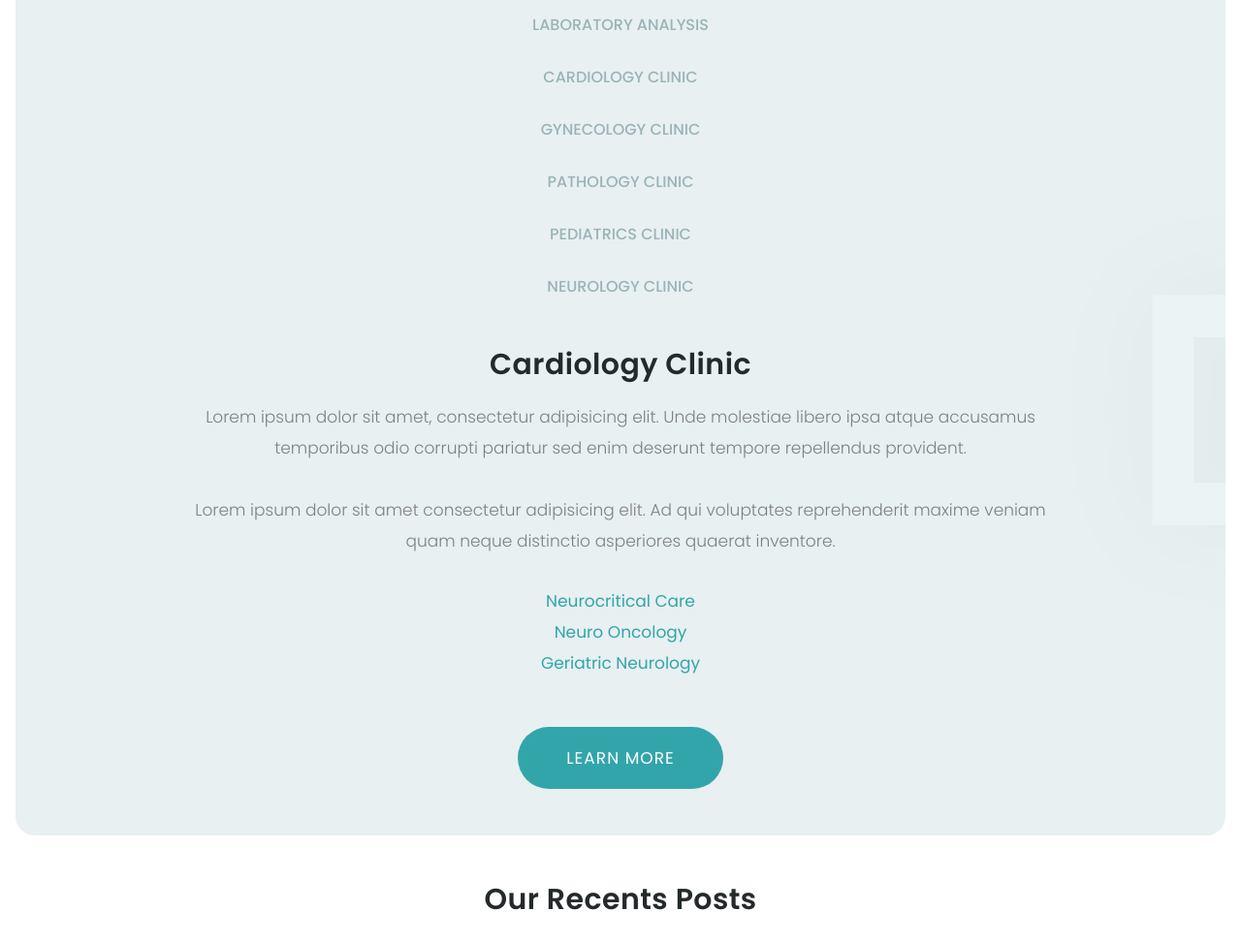
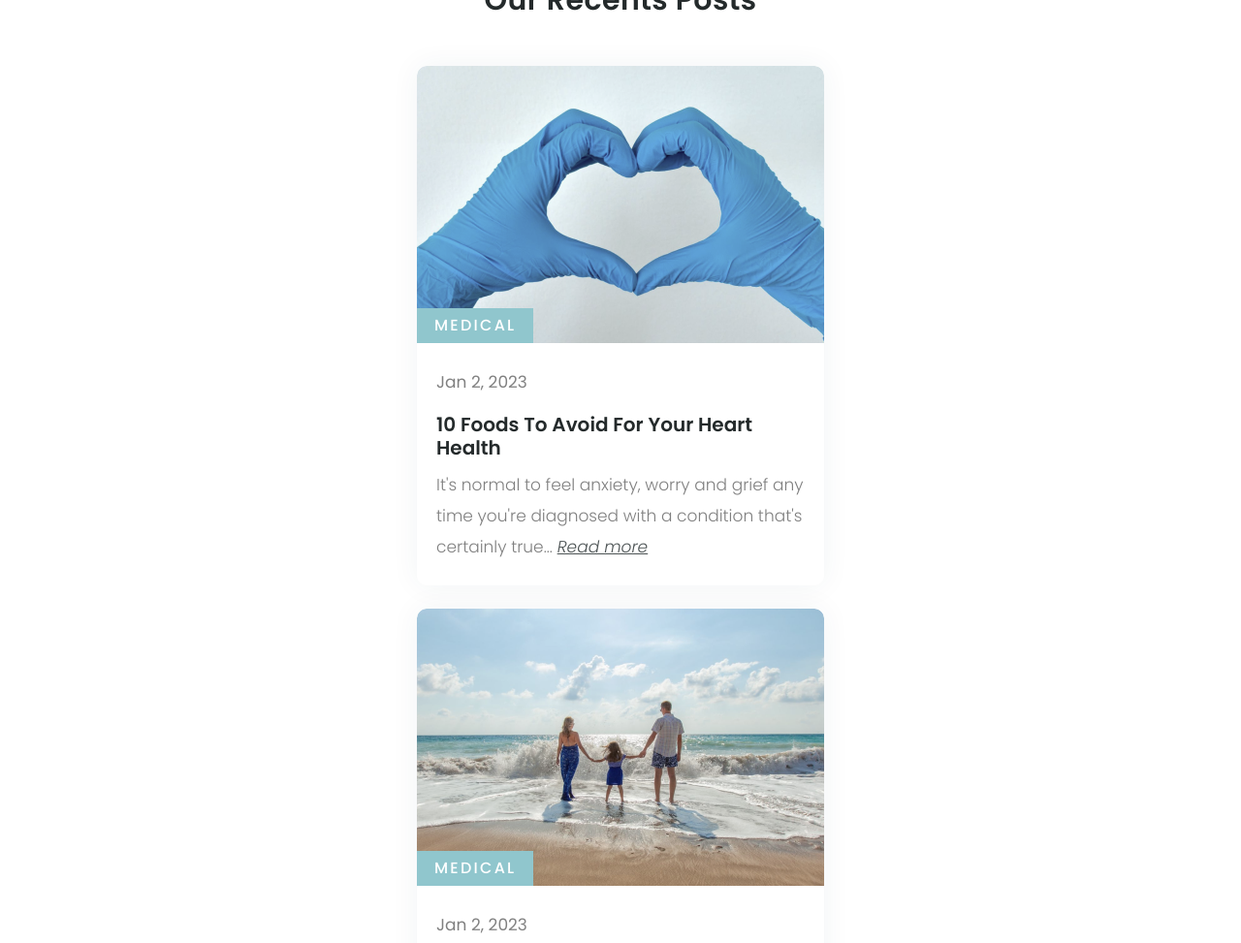
Before and after one commit to KarvGroups/PalomequeStudio, a website: page index.html in a window 1280 px wide. Shown: the part 5232-6205 px from the top of the page at 97% size. Drawn offline with nearby package versions, Linux system fonts and the light colour scheme.

Commit message:
Update defail section

```diff
--- a/index.html
+++ b/index.html
@@ -916,72 +916,7 @@
       </div>
     </section>
     <!-- end faq -->
-
-    <!-- departments -->
-    <section class="departments section">
-      <div
-        class="departments__bg bg-departments bg-cover xl:bg-auto bg-center bg-no-repeat max-w-[1466px] mx-4 xl:mx-auto rounded-[20px] px-6 xl:px-0 py-12 xl:pt-[80px] xl:pb-[90px] relative min-h-[588px] flex items-center"
-      >
-        <div class="departments__container container mx-auto">
-          <div class="flex flex-col xl:flex-row gap-x-5">
-            <div
-              class="xl:w-[310px] flex flex-col gap-y-[30px] xl:gap-y-[40px] font-medium uppercase text-center xl:text-left text-base text-[#9ab4b7] xl:pt-3 xl:text-[17px] mb-[50px] xl:mb-0"
-            >
-              <div class="cursor-pointer hover:text-accent transition-all">
-                Laboratory Analysis
-              </div>
-              <div class="cursor-pointer hover:text-accent transition-all">
-                Cardiology Clinic
-              </div>
-              <div class="cursor-pointer hover:text-accent transition-all">
-                Gynecology Clinic
-              </div>
-              <div class="cursor-pointer hover:text-accent transition-all">
-                Pathology Clinic
-              </div>
-              <div class="cursor-pointer hover:text-accent transition-all">
-                Pediatrics Clinic
-              </div>
-              <div class="cursor-pointer hover:text-accent transition-all">
-                Neurology Clinic
-              </div>
-            </div>
-            <div class="xl:w-[640px]">
-              <!-- title -->
-              <h2 class="h2 mb-[20px] text-center xl:text-left">
-                Cardiology Clinic
-              </h2>
-              <!-- description -->
-              <p class="mb-[30px] font-light text-center xl:text-left">
-                Lorem ipsum dolor sit amet, consectetur adipisicing elit. Unde
-                molestiae libero ipsa atque accusamus temporibus odio corrupti
-                pariatur sed enim deserunt tempore repellendus provident.
-                <br /><br />
-                Lorem ipsum dolor sit amet consectetur adipisicing elit. Ad qui
-                voluptates reprehenderit maxime veniam quam neque distinctio
-                asperiores quaerat inventore.
-              </p>
-              <div
-                class="flex flex-col xl:flex-row items-center xl:justify-between max-w-[555px] mb-[50px] mx-auto xl:mx-0"
-              >
-                <div class="text-accent xl:border-r border-[#dcdcdc] xl:pr-6">
-                  Neurocritical Care
-                </div>
-                <div class="text-accent xl:border-r border-[#dcdcdc] xl:pr-6">
-                  Neuro Oncology
-                </div>
-                <div class="text-accent">Geriatric Neurology</div>
-              </div>
-              <button class="btn btn-lg btn-accent mx-auto xl:mx-0">
-                Learn more
-              </button>
-            </div>
-          </div>
-        </div>
-      </div>
-    </section>
-    <!-- end departments -->
-
+      <br> <br>
     <!-- blog -->
     <section id="item-7" class="blog">
       <div class="container mx-auto">
```
Also changed, not shown: js/main.js (line endings or trailing spaces).
